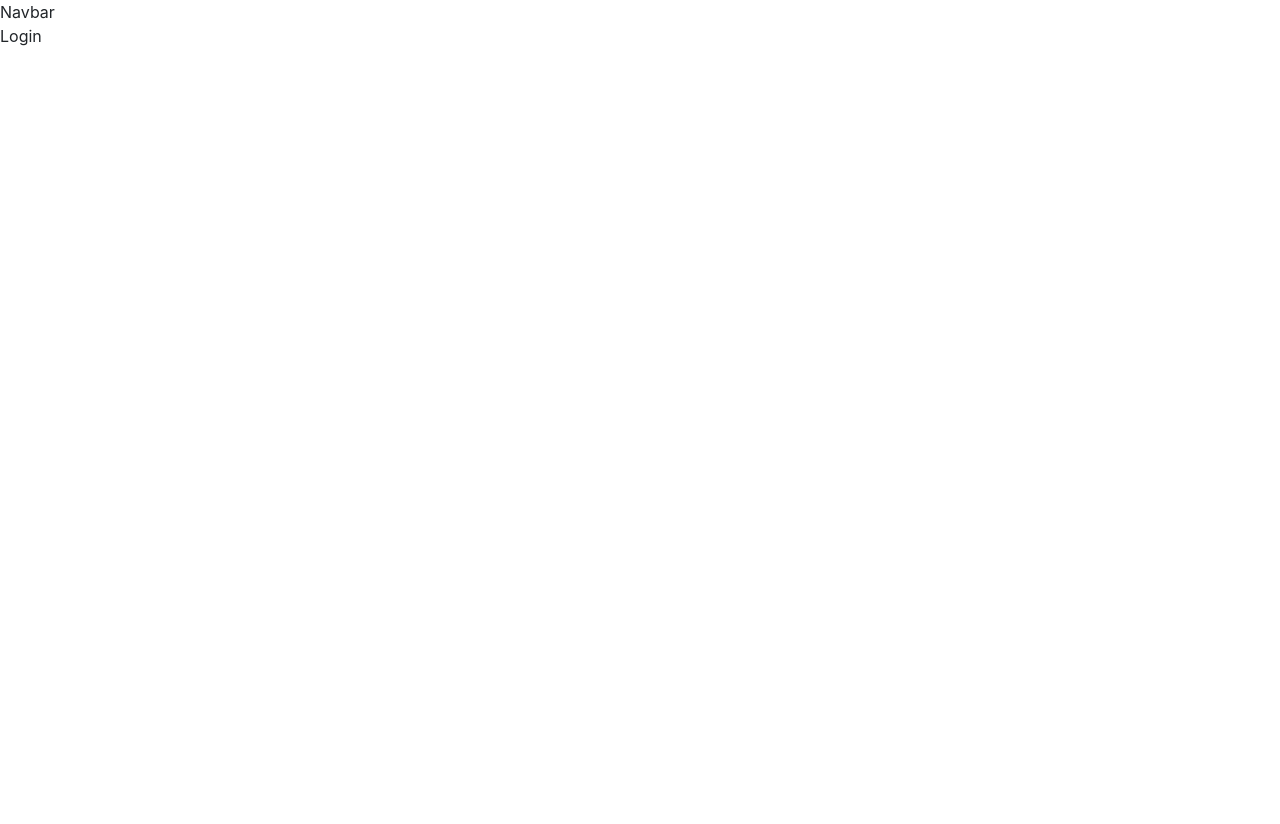
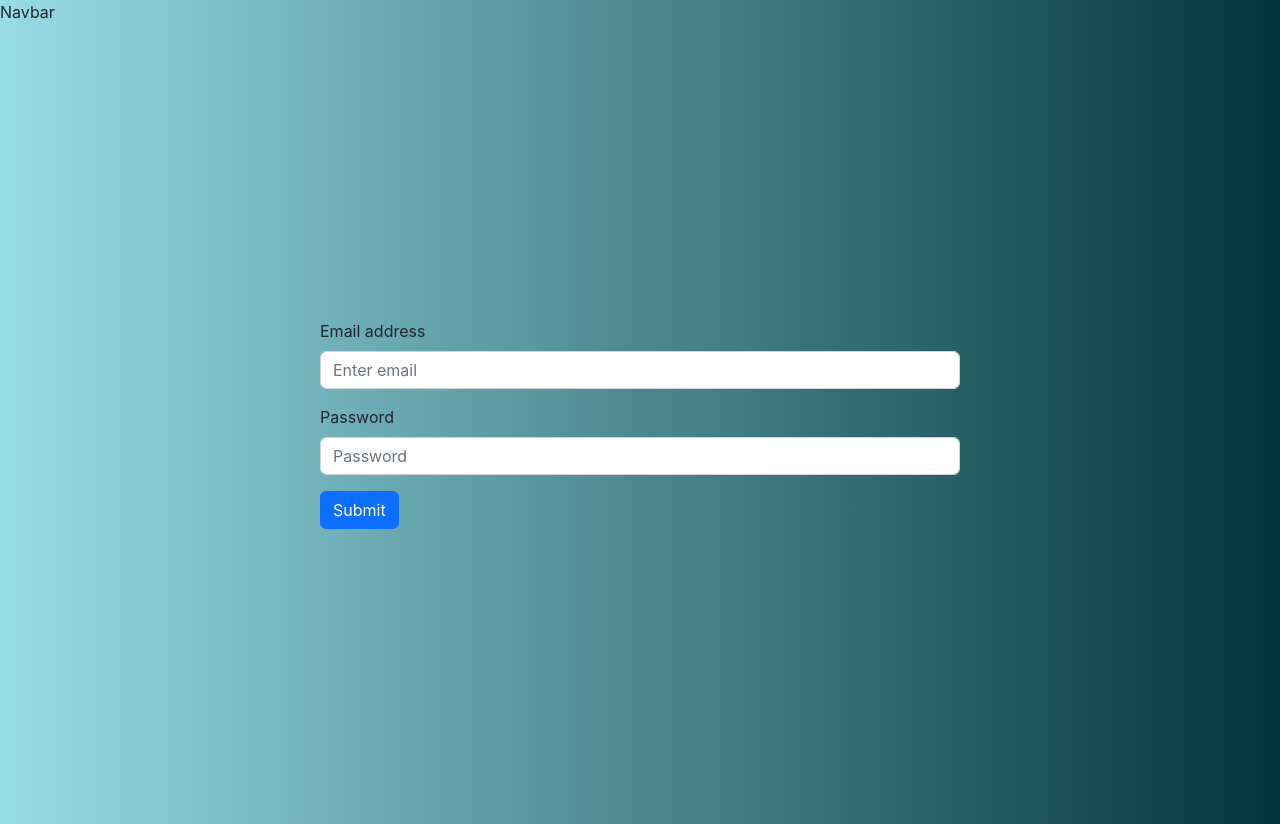
Before and after one commit to guneysrhat/ReactMovieApp, a React (Create React App) app: page /login in a window 1280 px wide. Before the commit the page ends 800 px from the top, so only its background shows below. Built offline with nearby package versions, Linux system fonts and the light colour scheme.

Commit message:
login and ragister page form

```diff
--- a/src/index.css
+++ b/src/index.css
@@ -1,13 +1,9 @@
 body {
   margin: 0;
-  font-family: -apple-system, BlinkMacSystemFont, 'Segoe UI', 'Roboto', 'Oxygen',
-    'Ubuntu', 'Cantarell', 'Fira Sans', 'Droid Sans', 'Helvetica Neue',
+  font-family: -apple-system, BlinkMacSystemFont, "Segoe UI", "Roboto", "Oxygen",
+    "Ubuntu", "Cantarell", "Fira Sans", "Droid Sans", "Helvetica Neue",
     sans-serif;
   -webkit-font-smoothing: antialiased;
   -moz-osx-font-smoothing: grayscale;
+  background-image: linear-gradient(to right, #98dce4, #02343d);
 }
-
-code {
-  font-family: source-code-pro, Menlo, Monaco, Consolas, 'Courier New',
-    monospace;
-}
--- a/src/pages/login/Login.css
+++ b/src/pages/login/Login.css
@@ -0,0 +1,37 @@
+.login {
+  height: 100vh;
+  display: flex;
+  width: 100%;
+
+  align-items: center;
+}
+
+.form {
+  margin: auto;
+  width: 50%;
+}
+
+.button {
+  text-align: center;
+  width: 35%;
+  margin: auto;
+}
+
+.warning {
+  font-size: 1rem;
+  text-decoration: none;
+  color: rgb(54, 48, 48);
+  font-weight: 400;
+
+  width: 100%;
+  text-align: center;
+}
+
+.info {
+  width: 100%;
+}
+
+.link {
+  color: rgb(82, 48, 4);
+  font-weight: 600;
+}
--- a/src/pages/login/Login.js
+++ b/src/pages/login/Login.js
@@ -1,7 +1,27 @@
-import React from 'react';
+import "./Login.css";
+import Button from "react-bootstrap/Button";
+import Form from "react-bootstrap/Form";
 
 const Login = () => {
-  return <div>Login</div>;
+  return (
+    <div className="login">
+      <Form className="form">
+        <Form.Group className="mb-3" controlId="formBasicEmail">
+          <Form.Label>Email address</Form.Label>
+          <Form.Control type="email" placeholder="Enter email" />
+        </Form.Group>
+
+        <Form.Group className="mb-3" controlId="formBasicPassword">
+          <Form.Label>Password</Form.Label>
+          <Form.Control type="password" placeholder="Password" />
+        </Form.Group>
+
+        <Button variant="primary" type="submit">
+          Submit
+        </Button>
+      </Form>
+    </div>
+  );
 };
 
 export default Login;
--- a/src/pages/register/Register.css
+++ b/src/pages/register/Register.css
@@ -0,0 +1,46 @@
+.login {
+    height: 100vh;
+    display: flex;
+    width: 100%;
+
+    align-items: center;
+
+}
+
+.form {
+    width: 50%;
+    margin: auto;
+
+}
+
+.button {
+    text-align: center;
+    width: 35%;
+    margin: auto;
+}
+
+.warning {
+    font-size: 1rem;
+    text-decoration: none;
+    color: rgb(54, 48, 48);
+    font-weight: 400;
+
+
+
+    width: 100%;
+    text-align: center;
+
+
+
+
+}
+
+.info {
+    width: 100%;
+}
+
+.link {
+
+    color: rgb(82, 48, 4);
+    font-weight: 600;
+}
--- a/src/pages/register/Register.js
+++ b/src/pages/register/Register.js
@@ -1,7 +1,35 @@
-import React from 'react';
+import './Register.css';
+import Button from 'react-bootstrap/Button';
+import Form from 'react-bootstrap/Form';
 
 const Register = () => {
-  return <div>Register</div>;
+  return (
+    <div className="register">
+      <Form className="form">
+        <Form.Group className="mb-3" controlId="formBasicEmail">
+          <Form.Label>Name</Form.Label>
+          <Form.Control type="text" placeholder="Enter your name" />
+        </Form.Group>
+        <Form.Group className="mb-3" controlId="formBasicEmail">
+          <Form.Label>Last Name</Form.Label>
+          <Form.Control type="text" placeholder="Enter your lastname" />
+        </Form.Group>
+        <Form.Group className="mb-3" controlId="formBasicEmail">
+          <Form.Label>Email address</Form.Label>
+          <Form.Control type="email" placeholder="Enter email" />
+        </Form.Group>
+
+        <Form.Group className="mb-3" controlId="formBasicPassword">
+          <Form.Label>Password</Form.Label>
+          <Form.Control type="password" placeholder="Password" />
+        </Form.Group>
+
+        <Button variant="primary" type="submit">
+          Submit
+        </Button>
+      </Form>
+    </div>
+  );
 };
 
 export default Register;
--- a/src/router/AppRouter.js
+++ b/src/router/AppRouter.js
@@ -4,6 +4,7 @@ import Home from "../pages/home/Home";
 import Login from "../pages/login/Login";
 import Register from "../pages/register/Register";
 import Details from "../pages/details/Details";
+
 
 const AppRouter = () => {
   return (
```
Also changed, not shown: src/context/AuthContext.js (+19 -0 lines).
